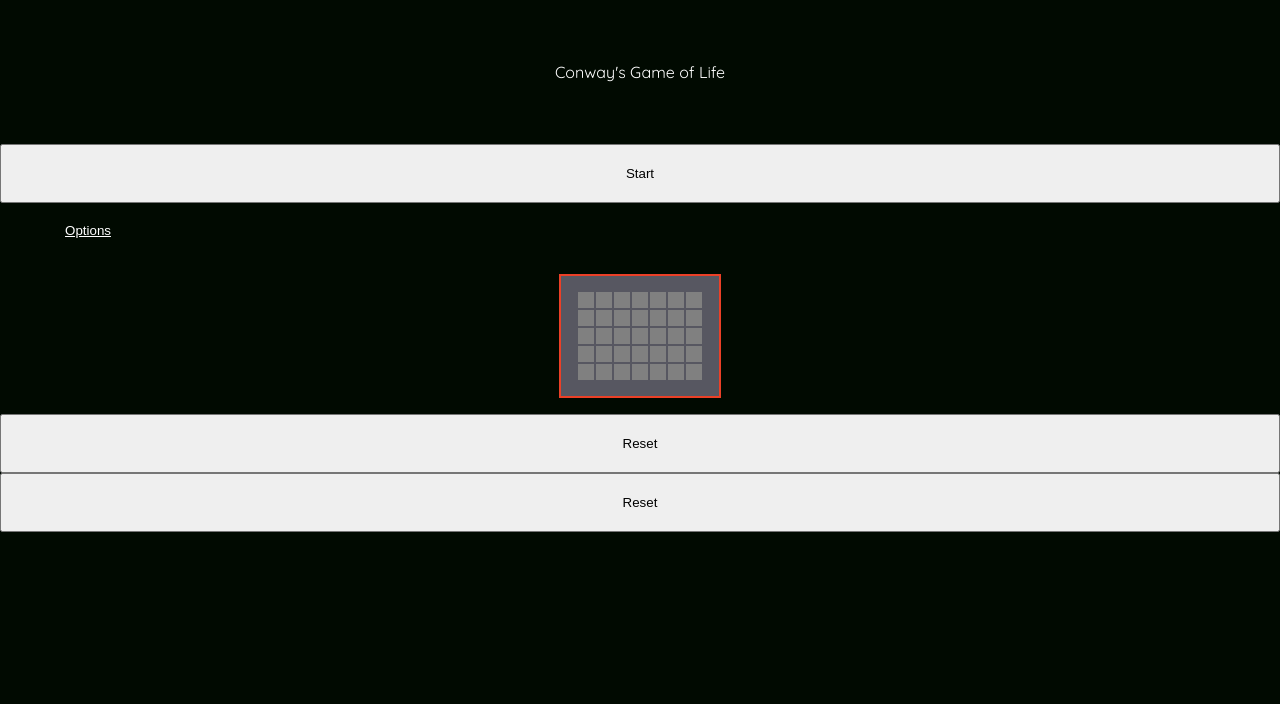
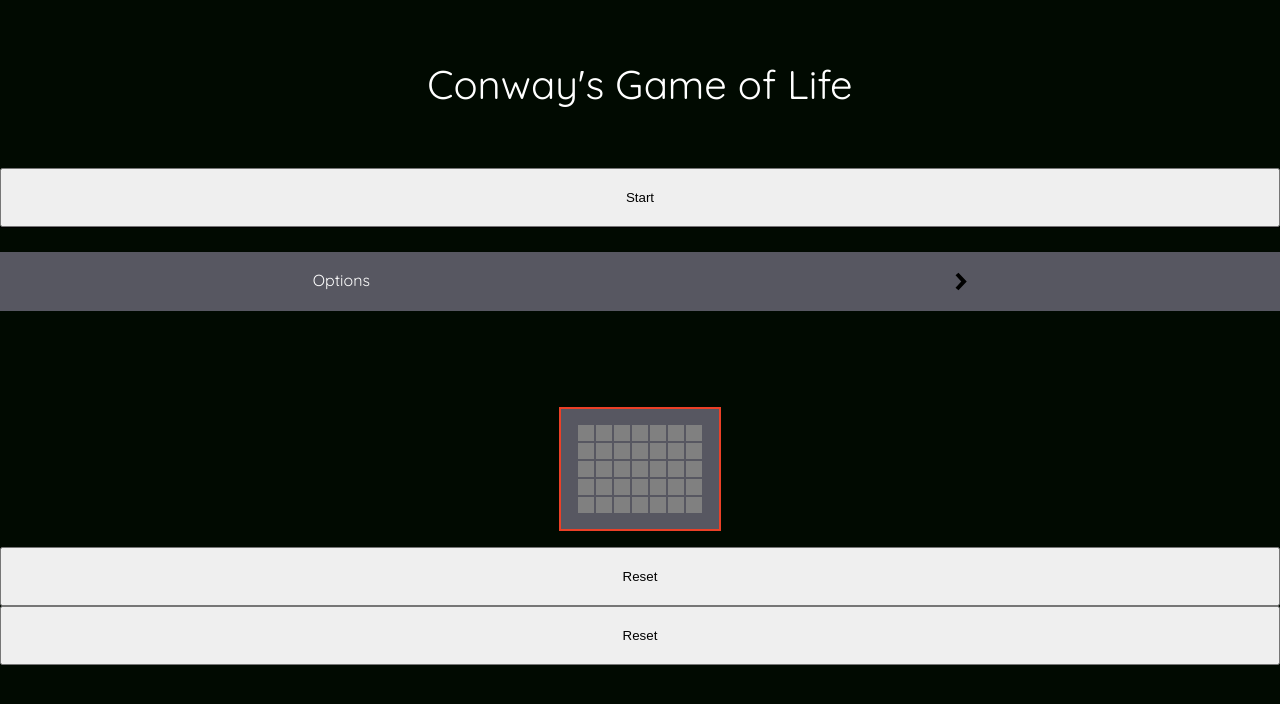
Before and after one commit to daleinen7/cgol-react, a React (Create React App) app: page / in a window 1280 px wide. Shown: the top 704 px of the page. Built offline with nearby package versions, Linux system fonts and the light colour scheme.

Commit message:
accordion options

```diff
--- /dev/null
+++ b/src/Accordion.jsx
@@ -0,0 +1,95 @@
+import React, { useState } from "react";
+import rightArrow from "./images/right-arrow.svg";
+import styled from "styled-components";
+
+const StyledAccordion = styled.dl`
+  display: flex;
+  flex-direction: column;
+  gap: 1.5rem;
+
+  dt {
+    background: var(--gray);
+    display: flex;
+    justify-content: space-around;
+    padding: 1.25rem;
+    cursor: pointer;
+  }
+
+  dt[aria-expanded="true"] img {
+    transform: rotateZ(90deg);
+  }
+
+  .list-group {
+    display: flex;
+    flex-direction: column;
+    gap: 1.5rem;
+    border-top: 1px solid black;
+    padding: 1.5rem 0 3.5rem 0;
+  }
+
+  img {
+    transition: all 0.35s ease;
+  }
+
+  dd {
+    overflow: hidden;
+    max-height: 50rem;
+    transition: max-height 1.5s ease-in-out;
+  }
+
+  dd[aria-expanded="true"] {
+    max-height: 0px;
+    transition: max-height 1s cubic-bezier(0, 1, 0, 1);
+  }
+`;
+
+const Accordion = ({ accordionList }) => {
+  const [open, setOpen] = useState(accordionList.map((accordion) => false));
+  const [focused, setFocused] = useState(
+    accordionList.map((accordion) => false)
+  );
+
+  const toggleAccordion = (idx) => {
+    setOpen({ ...open, [idx]: !open[idx] });
+  };
+
+  const handleKeyboardListener = (e, idx) => {
+    if (e.key === " " && focused[idx]) {
+      e.preventDefault();
+      let newOpen = open;
+      newOpen[idx] = !open[idx];
+      setOpen(newOpen);
+    }
+  };
+
+  const handleFocus = (e, idx) => {
+    let newFocused = focused;
+    newFocused[idx] = !focused[idx];
+    setFocused(newFocused);
+  };
+
+  return (
+    <StyledAccordion>
+      {accordionList.map((acc, idx) => (
+        <React.Fragment key={idx}>
+          <div className="list-group">
+            <dt
+              onClick={() => toggleAccordion(idx)}
+              onKeyDown={(e) => handleKeyboardListener(e, idx)}
+              onFocus={(e) => handleFocus(e, idx)}
+              onBlur={(e) => handleFocus(e, idx)}
+              aria-expanded={open[idx]}
+              tabIndex={"0"}
+              role="button"
+            >
+              {acc.title}
+              <img src={rightArrow} alt="collapse accordion" />
+            </dt>
+            <dd aria-expanded={!open[idx]}>{acc.content}</dd>
+          </div>
+        </React.Fragment>
+      ))}
+    </StyledAccordion>
+  );
+};
+export default Accordion;
--- a/src/App.jsx
+++ b/src/App.jsx
@@ -7,7 +7,7 @@ import styled from "styled-components";
 const StyledContainer = styled.div`
   min-height: 100vh;
   color: white;
-  background: #010a01;
+  background: var(--black);
   font-family: "Quicksand", sans-serif;
   width: 100%;
   display: flex;
@@ -17,6 +17,7 @@ const StyledContainer = styled.div`
     margin-top: 0;
     padding: 4rem;
     text-align: center;
+    font-size: 2.5rem;
   }
 
   button {
--- a/src/Board.jsx
+++ b/src/Board.jsx
@@ -2,8 +2,9 @@ import styled from "styled-components";
 import Cell from "./Cell";
 
 const StyledBoard = styled.div`
-  background: #575761;
-  border: 2px solid ${(props) => (props.gameRunning ? "#37B3C6" : "#EB4027")};
+  background: var(--gray);
+  border: 2px solid
+    ${(props) => (props.gameRunning ? "var(--blue)" : "var(--red)")};
   padding: 1rem;
   margin: 1rem;
   width: ${(props) => props.x * props.size + props.x * props.gap}px;
--- a/src/Options.jsx
+++ b/src/Options.jsx
@@ -1,4 +1,5 @@
 import { useState } from "react";
+import Accordion from "./Accordion";
 import styled from "styled-components";
 
 const StyledOptions = styled.form`
@@ -16,21 +17,7 @@ const StyledOptions = styled.form`
   }
 `;
 
-const StyledHideButton = styled.button`
-  width: 11rem;
-  border: none;
-  background: none;
-  align-self: flex-start;
-  color: white;
-  text-decoration: underline;
-  :hover {
-    font-style: italic;
-  }
-`;
-
 const Options = ({ options, setOptions, start }) => {
-  const [hideOptions, setHideOptions] = useState(true);
-
   const handleFormSubmit = (e) => {
     e.preventDefault();
     start();
@@ -40,14 +27,10 @@ const Options = ({ options, setOptions, start }) => {
     setOptions({ ...options, [e.target.name]: e.target.value });
   };
 
-  const toggleHideOptions = () => {
-    setHideOptions(!hideOptions);
-  };
-
-  return (
-    <div>
-      <StyledHideButton onClick={toggleHideOptions}>Options</StyledHideButton>
-      {!hideOptions && (
+  const optionMenu = [
+    {
+      title: "Options",
+      content: (
         <StyledOptions onSubmit={handleFormSubmit}>
           <label htmlFor="x">
             X:
@@ -100,7 +83,14 @@ const Options = ({ options, setOptions, start }) => {
             />
           </label>
         </StyledOptions>
-      )}
+      ),
+    },
+  ];
+
+  return (
+    <div>
+      <Accordion accordionList={optionMenu} />
+      {/* <StyledHideButton onClick={toggleHideOptions}>Options</StyledHideButton> */}
     </div>
   );
 };
--- a/src/global.js
+++ b/src/global.js
@@ -49,6 +49,14 @@ table {
 	border-collapse: collapse;
 	border-spacing: 0;
 }
+
+:root {
+	--black: #010a01;
+	--green: #0fa;
+	--blue: #37B3C6;
+	--red: #EB4027;
+	--gray: #575761;
+}
 `;
 
 export default GlobalStyle;
```
Also changed, not shown: src/images/right-arrow.svg (added).
